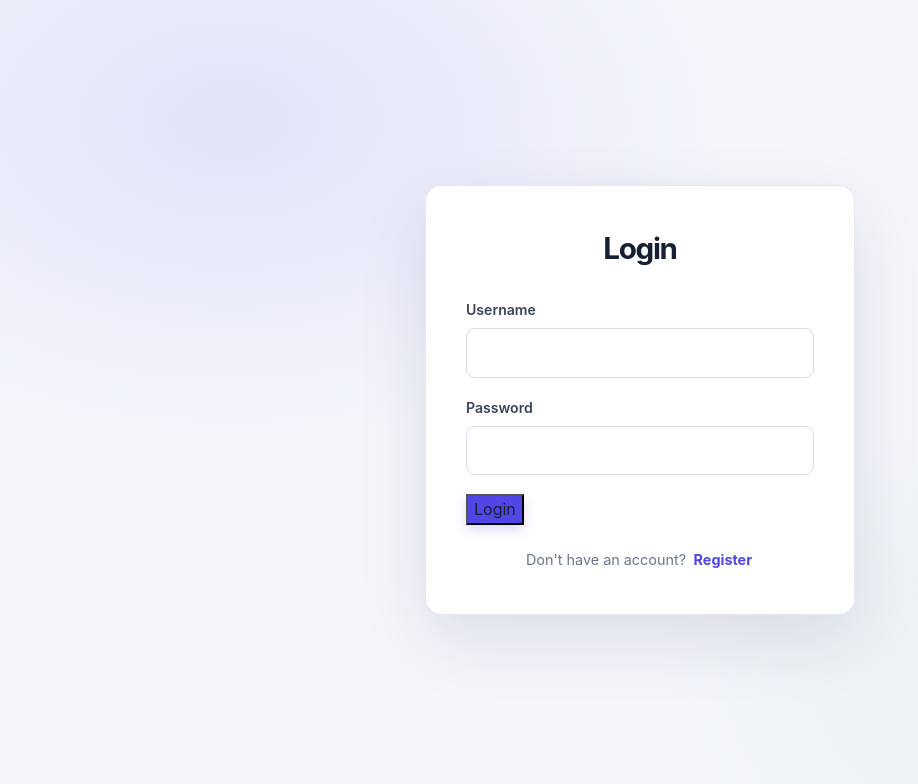
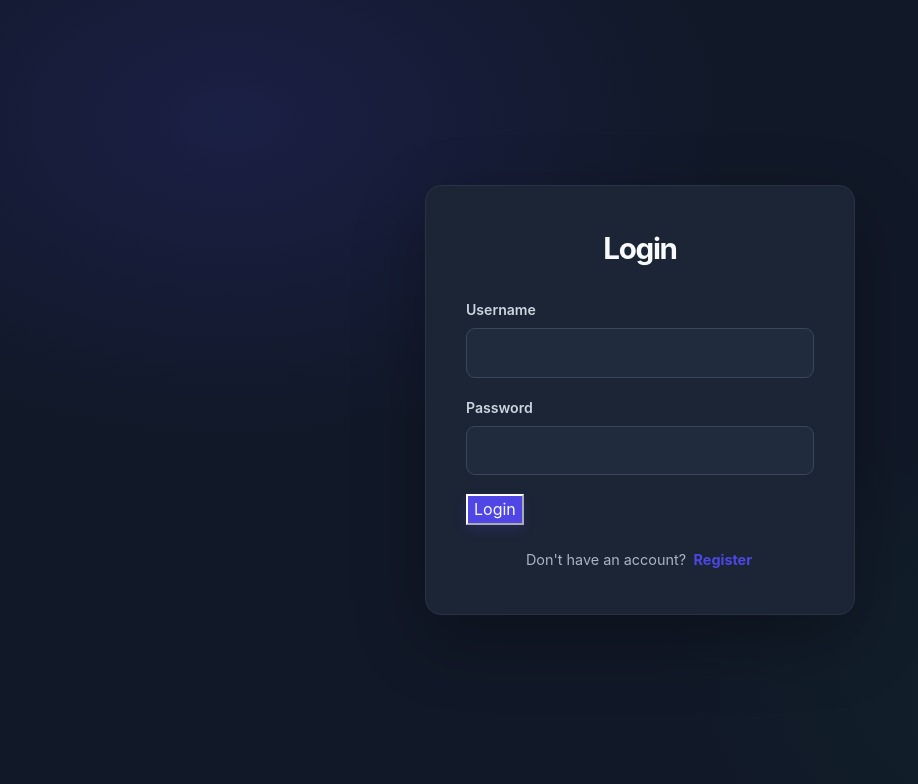
Before and after one commit to Harsha4576dks/expense_tracker_mvc, a React (Vite) app in the folder front-end/: page /login in a window 1280 px wide. Shown: the top 784 px of the page, without its empty margins (0-918 px from the left). Built offline with nearby package versions, Linux system fonts and the light colour scheme; no server answers.

Commit message:
Fix :  updated css

```diff
--- a/front-end/src/pages/login/LoginForm.css
+++ b/front-end/src/pages/login/LoginForm.css
@@ -1,4 +1,19 @@
 .login-container {
+  --color-canvas: #111827;
+  --color-surface: #1b2535;
+  --color-surface-muted: #202b3d;
+  --color-border: #293346;
+  --color-text: #f8fafc;
+  --color-text-heading: #f8fafc;
+  --color-text-muted: #aab4c5;
+  --color-text-secondary: #cbd5e1;
+  --color-input-border: #3a465b;
+  --color-danger-soft: rgba(194, 65, 75, 0.16);
+  --color-danger-border: rgba(253, 164, 175, 0.35);
+  --color-danger-text: #fda4af;
+  --color-success-soft: rgba(22, 131, 93, 0.16);
+  --color-success-border: rgba(110, 231, 183, 0.35);
+  --color-success-text: #6ee7b7;
   position: relative;
   display: flex;
   min-height: 100vh;
@@ -6,24 +21,26 @@
   justify-content: center;
   padding: 2rem 1.25rem;
   background:
-    radial-gradient(ellipse at 18% 15%, rgba(79, 70, 229, 0.11), transparent 34%),
-    radial-gradient(ellipse at 88% 85%, rgba(22, 131, 93, 0.07), transparent 30%),
+    radial-gradient(ellipse at 18% 15%, rgba(79, 70, 229, 0.16), transparent 34%),
+    radial-gradient(ellipse at 88% 85%, rgba(22, 131, 93, 0.1), transparent 30%),
     var(--color-canvas);
+  color: var(--color-text);
+  color-scheme: dark;
 }
 
 .login-form {
   width: 100%;
   max-width: 430px;
   padding: clamp(1.6rem, 5vw, 2.5rem);
-  border: 1px solid rgba(224, 229, 239, 0.9);
+  border: 1px solid var(--color-border);
   border-radius: 16px;
   background: var(--color-surface);
-  box-shadow: 0 24px 70px rgba(25, 36, 61, 0.11);
+  box-shadow: 0 24px 70px rgba(0, 0, 0, 0.28);
 }
 
 .login-form h2 {
   margin: 0 0 1.7rem;
-  color: #172033;
+  color: var(--color-text-heading);
   font-size: 1.85rem;
   font-weight: 740;
   letter-spacing: -0.045em;
@@ -38,7 +55,7 @@
 }
 
 .form-group label {
-  color: #39445a;
+  color: var(--color-text-secondary);
   font-size: 0.88rem;
   font-weight: 620;
 }
@@ -47,13 +64,22 @@
   width: 100%;
   min-height: 46px;
   padding: 0.7rem 0.85rem;
-  border: 1px solid #d7dce7;
+  border: 1px solid var(--color-input-border);
   border-radius: 9px;
   outline: none;
-  background: #fff;
+  background: var(--color-surface-muted);
   color: var(--color-text);
   font: inherit;
   transition: border-color 160ms ease, box-shadow 160ms ease;
+}
+
+.form-group input:focus {
+  border-color: var(--color-primary);
+  box-shadow: 0 0 0 3px rgba(99, 102, 241, 0.2);
+}
+
+.form-group input::placeholder {
+  color: var(--color-text-muted);
 }
 
 .error-message,
@@ -67,15 +93,15 @@
 }
 
 .error-message {
-  border-color: #fecdd3;
+  border-color: var(--color-danger-border);
   background: var(--color-danger-soft);
-  color: #a52c3b;
+  color: var(--color-danger-text);
 }
 
 .success-message {
-  border-color: #a7f3d0;
+  border-color: var(--color-success-border);
   background: var(--color-success-soft);
-  color: #126844;
+  color: var(--color-success-text);
 }
 
 .login-form > .custom-btn {
```
